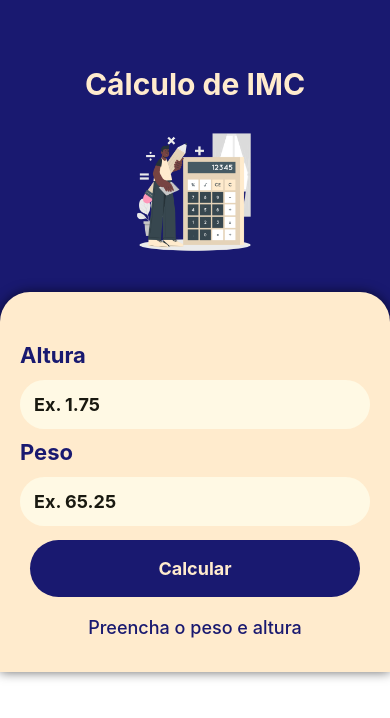
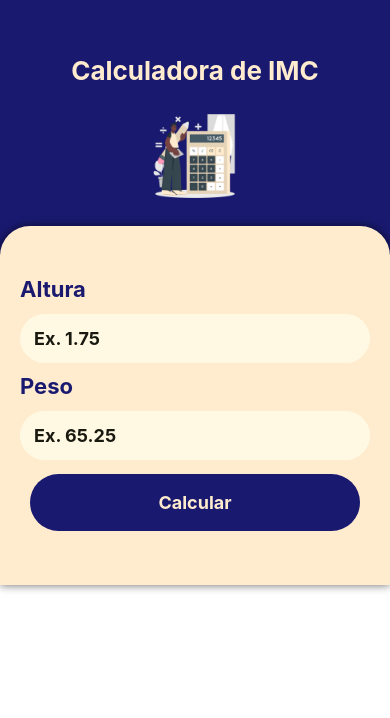
Before and after one commit to herbertribeiro19/ImcCode, a React Native app: screen / in a window 390 px wide. Shown: the top 718 px of the page. Built offline with nearby package versions, Linux system fonts and the light colour scheme.

Commit message:
NewFeatures+readme

```diff
--- a/src/components/Form/index.js
+++ b/src/components/Form/index.js
@@ -1,17 +1,18 @@
 import React, { useState } from "react"
-import { StyleSheet, View, Text, TextInput, TouchableOpacity } from 'react-native';
+import { StyleSheet, View, Text, TextInput, TouchableOpacity, Pressable, Keyboard } from 'react-native';
 import ResultImc from "../ResultImc/";
 
 export default function Form() {
     const [height, setHeight] = useState(null)
     const [weight, setWeight] = useState(null)
-    const [messageImc, setMessageImc] = useState("Preencha o peso e altura")
+    const [messageImc, setMessageImc] = useState(null)
     const [imc, setImc] = useState()
     const [textButton, setTextButton] = useState("Calcular")
     const [tipoClassificacao, setTipoClassificacao] = useState(null)
 
     function imcCalculator() {
-        const calculatedImc = (weight / (height * height)).toFixed(2);
+        let heightFormat = height.replace(",", ".")
+        const calculatedImc = (weight / (heightFormat * heightFormat)).toFixed(2);
         setImc(calculatedImc);
 
         if (calculatedImc < 18.5) {
@@ -34,6 +35,7 @@ export default function Form() {
             imcCalculator();
             setMessageImc("Seu IMC é igual a:");
             setTextButton("Calcular Novamente");
+            Keyboard.dismiss();
         } else {
             setImc(null);
             setTipoClassificacao(null);
@@ -46,7 +48,7 @@ export default function Form() {
     }
 
     return (
-        <View style={styles.boxForm}>
+        <Pressable onPress={Keyboard.dismiss} style={styles.boxForm}>
             <View style={styles.form}>
                 <Text style={styles.textHeight}>Altura</Text>
                 <TextInput style={styles.inputHeight} onChangeText={setHeight} value={height} placeholder="Ex. 1.75" keyboardType="numeric"></TextInput>
@@ -57,7 +59,7 @@ export default function Form() {
                 </TouchableOpacity>
             </View>
             <ResultImc messageResultImc={messageImc} ResultImc={imc} classificacao={tipoClassificacao} />
-        </View>
+        </Pressable>
     );
 }
 
@@ -70,10 +72,10 @@ const styles = StyleSheet.create({
         alignItems: "center",
         borderTopLeftRadius: 30,
         borderTopRightRadius: 30,
-        marginTop: 30,
+        marginTop: 20,
         shadowColor: "black",
         shadowOpacity: 0.6,
-        shadowRadius: 12,
+        shadowRadius: 10,
     },
 
     form: {
@@ -126,6 +128,7 @@ const styles = StyleSheet.create({
         marginRight: 10,
         marginLeft: 10,
         marginTop: 4,
+        marginBottom: 10,
         alignItems: "center",
         justifyContent: "center",
     },
--- a/src/components/ResultImc/index.js
+++ b/src/components/ResultImc/index.js
@@ -1,13 +1,33 @@
 import React from "react"
-import { StyleSheet, View, Text } from 'react-native';
+import { Feather } from '@expo/vector-icons';
+import { StyleSheet, View, TouchableOpacity, Text, Share } from 'react-native';
+
 
 export default function ResultImc(props) {
+
+    const onShare = async () => {
+        const result = await Share.share({
+            message: "Olá, meu IMC hoje é " + props.ResultImc + " e a classificação está como " + props.classificacao,
+        })
+    }
+
+
     return (
         <View>
+
             <Text style={styles.textResultado}>{props.messageResultImc}</Text>
             <Text style={styles.textResultado2}>{props.ResultImc}</Text>
             <Text style={styles.textResultado3}>{props.classificacao}</Text>
-        </View>
+            {props.ResultImc != null ?
+                <View>
+                    <TouchableOpacity onPress={onShare}>
+                        <Feather style={styles.btnShare} name="share" size={24} color="#191970" />
+                    </TouchableOpacity>
+                </View>
+                :
+                <View />
+            }
+        </View >
     );
 }
 
@@ -24,7 +44,7 @@ const styles = StyleSheet.create({
 
     textResultado2: {
         marginBottom: 2,
-        fontSize: 42,
+        fontSize: 60,
         color: "#191970",
         fontWeight: "bold",
         justifyContent: "center",
@@ -33,10 +53,15 @@ const styles = StyleSheet.create({
 
     textResultado3: {
         marginBottom: 0,
-        fontSize: 16,
+        fontSize: 18,
         color: "#333",
         fontWeight: "bold",
         justifyContent: "center",
         textAlign: "center",
     },
+
+    btnShare: {
+        alignSelf: "center",
+        margin: 10,
+    },
 });
--- a/src/components/Title/index.js
+++ b/src/components/Title/index.js
@@ -4,16 +4,16 @@ import { StyleSheet, View, Text, Image } from 'react-native';
 export default function Title() {
     return (
         <View>
-            <Text style={styles.containerText}>Cálculo de IMC</Text>
-            <Image style={{ width: 140, height: 140, alignSelf: "center", marginTop: 20, }} source={require('../../img/Calculator-cuate.png')} />
+            <Text style={styles.containerText}>Calculadora de IMC</Text>
+            <Image style={{ width: 100, height: 100, alignSelf: "center", marginTop: 20, }} source={require('../../img/Calculator-cuate.png')} />
         </View>
     );
 }
 
 const styles = StyleSheet.create({
     containerText: {
-        marginTop: 66,
-        fontSize: 30,
+        marginTop: 55,
+        fontSize: 26,
         fontWeight: 'bold',
         textAlign: 'center',
         color: "#ffebcd",
```
Also changed, not shown: 1 other file (tests, documents, lock files or other folders).
